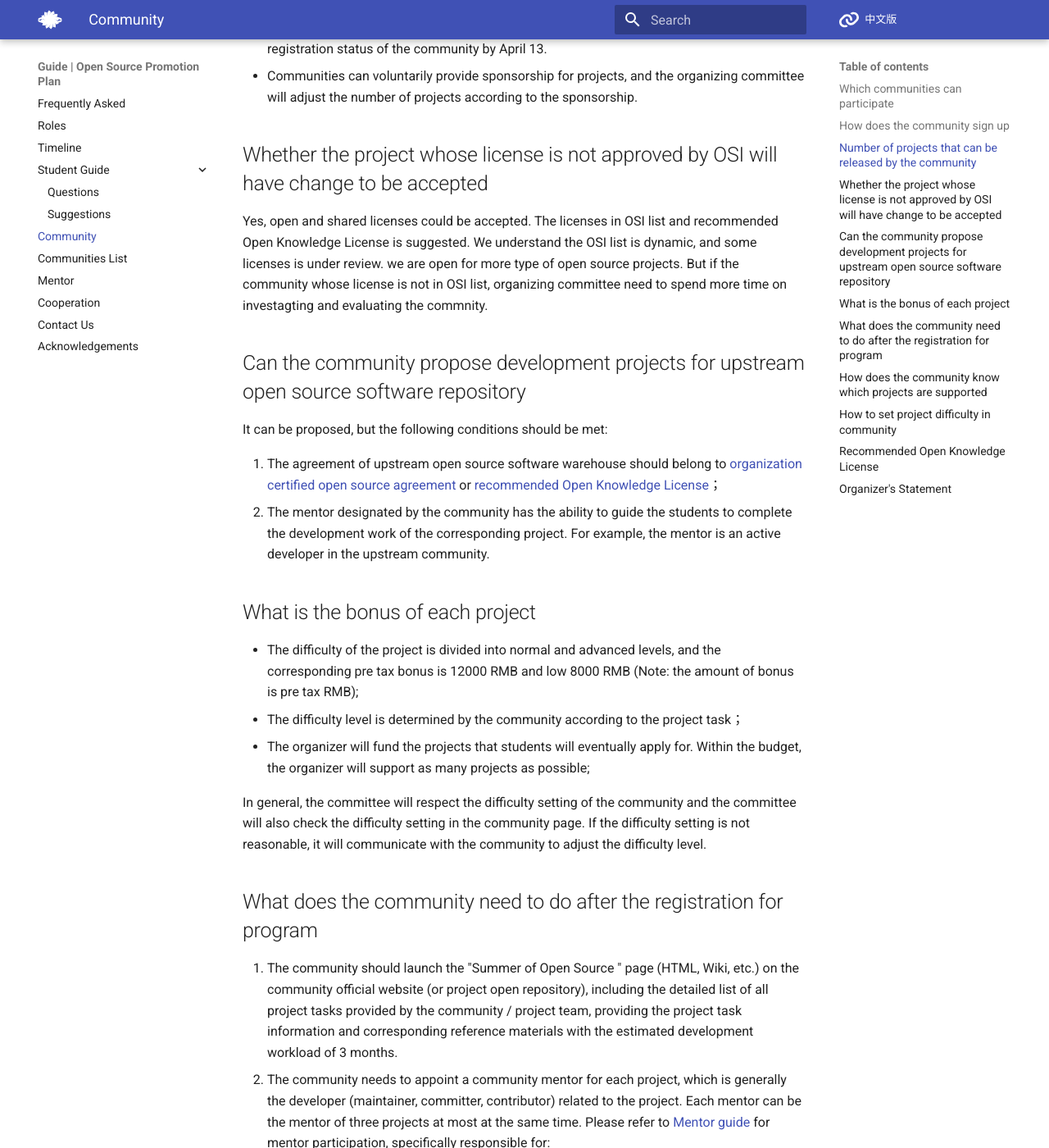
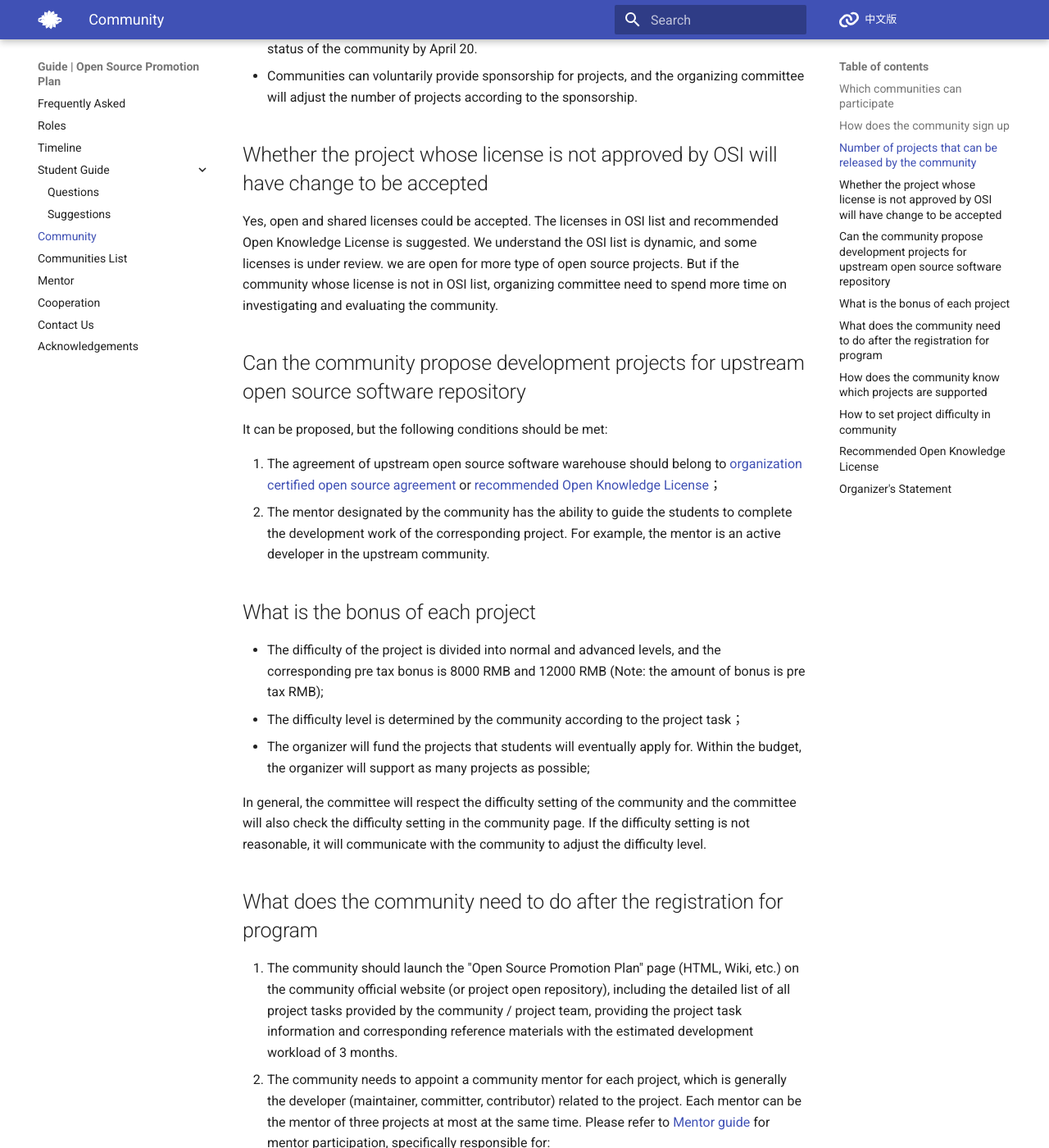
Before and after one commit to summer-ospp/help-en, an MkDocs documentation site: the page built from docs/community.md, in a window 1280 px wide and 1400 px high, scrolled down 873 px. Shown: the whole window at 82% size. Built offline with MkDocs 1.6.1 and Material for MkDocs 9.7.7, drawn with Linux system fonts in a browser that asks for light colours; comment, search, counter and statistics services are not loaded; some of the changed text lies outside the part shown.

Commit message:
Update community.md

```diff
--- a/docs/community.md
+++ b/docs/community.md
@@ -1,30 +1,36 @@
-# Community Guidelines
+# Community Guide
 
 ## Which communities can participate
 
 This program is open, as long as the repository in the open source community adopts [ OSI organization approved open source license](https://opensource.org/licenses) or [recommended Open Knowledge License](#_10) and other open and shared licenses are all supported by this program.
 
-For a list of recommended Open Knowledge License supported by this program, please refer to： [Recommended Open Knowledge License](#_10)。
+For a list of recommended Open Knowledge License supported by this program, please refer to： [Recommended Open Knowledge License](#_10).
 
 Regarding the open source community focusing on promoting open source, welcome to contact the organizing committee to negotiate how to promote this program and to conduct the subsequent cooperation.
 
 
+
 ## How does the community sign up
 
-- The [Open Source Promotion Plan Management System](https://portal.summer-ospp.ac.cn/summer/login) has been officially released. From now on, the community can apply for program and release projects in the system.
+- The [Open Source Promotion Plan Management System](https://portal.summer-ospp.ac.cn/) has been officially released. From now on, the community can apply for program and release projects in the system.
 
-- Official Contact E-mail: summer@iscas.ac.cn
+- Official Contact E-mail: org@summer-ospp.ac.cn.
 
   Tips: The communities who applied successfully via e-mail still need to register in the system and fill out the information. The following processes, including student project application, mentor selection of students, mid-term review as well as final review, will be operated in the system, which will be released in coming weeks.
 
+
+
 ## Number of projects that can be released by the community
 
-- Summer of Open Source Summer will limit the number of projects, and the organizing committee will allocate the number of projects released by the community according to the registration status of the community by April 13.
+- Open Source Promotion Plan will limit the number of projects, and the organizing committee will allocate the number of projects released by the community according to the registration status of the community by April 20.
 - Communities can voluntarily provide sponsorship for projects, and the organizing committee will adjust the number of projects according to the sponsorship.
+
+
 
 ## Whether the project whose license is not approved by OSI will have change to be accepted
 
-Yes, open and shared licenses could be accepted. The licenses in OSI list and recommended Open Knowledge License is suggested. We understand the OSI list is dynamic, and some licenses is under review. we are open for more type of open source projects. But if the community whose license is not in OSI list, organizing committee need to spend more time on investagting and evaluating the commnity.
+Yes, open and shared licenses could be accepted. The licenses in OSI list and recommended Open Knowledge License is suggested. We understand the OSI list is dynamic, and some licenses is under review. we are open for more type of open source projects. But if the community whose license is not in OSI list, organizing committee need to spend more time on investigating and evaluating the community.
+
 
 
 ## Can the community propose development projects for upstream open source software repository
@@ -34,35 +40,41 @@ It can be proposed, but the following conditions should be met:
 1. The agreement of upstream open source software warehouse should belong to [organization certified open source agreement](https://opensource.org/licenses) or [recommended Open Knowledge License](#_10)；
 2. The mentor designated by the community has the ability to guide the students to complete the development work of the corresponding project. For example, the mentor is an active developer in the upstream community.
 
+
+
 ## What is the bonus of each project
 
-- The difficulty of the project is divided into normal and advanced levels, and the corresponding pre tax bonus is 12000 RMB and low 8000 RMB (Note: the amount of bonus is pre tax RMB);
+- The difficulty of the project is divided into normal and advanced levels, and the corresponding pre tax bonus is 8000 RMB and 12000 RMB (Note: the amount of bonus is pre tax RMB);
 - The difficulty level is determined by the community according to the project task；
 - The organizer will fund the projects that students will eventually apply for. Within the budget, the organizer will support as many projects as possible;
 
 In general, the committee will respect the difficulty setting of the community and the committee will also check the difficulty setting in the community page. If the difficulty setting is not reasonable, it will communicate with the community to adjust the difficulty level.
 
 
+
 ## What does the community need to do after the registration for program
 
-1. The community should launch the "Summer of Open Source " page (HTML, Wiki, etc.) on the community official website (or project open repository), including the detailed list of all project tasks provided by the community / project team, providing the project task information and corresponding reference materials with the estimated development workload of 3 months.
-2. The community needs to appoint a community mentor for each project, which is generally the developer (maintainer, committer, contributor) related to the project. Each mentor can be the mentor of three projects at most at the same time. Please refer to [Mentor guide](https://github.com/summer-ospp/help/blob/main/docs/mentor.md) for mentor participation, specifically responsible for:
+1. The community should launch the "Open Source Promotion Plan" page (HTML, Wiki, etc.) on the community official website (or project open repository), including the detailed list of all project tasks provided by the community / project team, providing the project task information and corresponding reference materials with the estimated development workload of 3 months.
+2. The community needs to appoint a community mentor for each project, which is generally the developer (maintainer, committer, contributor) related to the project. Each mentor can be the mentor of three projects at most at the same time. Please refer to [Mentor guide](mentor.md) for mentor participation, specifically responsible for:
 
-- After being invited to register for the system, mentors can post their own mentoring projects in the system
-- Provide project task details by project template
-- Communicate with potential applicants for the project, review the application and confirm the chosen student
-- Provide support towards the students in the development process
-- Evaluate the development achievements of students
+- After being invited to register for the system, mentors can post their own mentoring projects in the system.
+- Provide project task details by project template.
+- Communicate with potential applicants for the project, review the application and confirm the chosen student.
+- Provide support towards the students in the development process.
+- Evaluate the development achievements of students.
+
+
 
 ## How does the community know which projects are supported
 
 General requirements for funded projects:
 
-1. The open source software corresponding to the development project adopts [OSI organization certified open source license](https://opensource.org/licenses)
-2. The repository corresponding to the open knowledge project adopts [recommended Open Knowledge License](#推荐的开放知识协议). For detailed list, please refer to：[ Recommended Open Knowledge License](#_10)
-3. It is suggested that the projects that have been open source and open for more than half a year will be supported
+1. The open source software corresponding to the development project adopts [OSI organization certified open source license](https://opensource.org/licenses).
+2. The repository corresponding to the open knowledge project adopts [recommended Open Knowledge License](#推荐的开放知识协议). For detailed list, please refer to：[ Recommended Open Knowledge License](#_10).
+3. It is suggested that the projects that have been open source and open for more than half a year will be supported.
 
 The organizing committee will announce the final list of supported projects and students on the official website.
+
 
 
 ## How to set project difficulty in community
@@ -73,13 +85,14 @@ The difficulty of the project is divided into normal and advanced levels, and th
 
   - The advanced level is to optimize the class work, improve the time, reduce the memory occupation, provide performance and so on.
 
-- Normal Level：Bonus RMB 8000
+- Normal Level： Bonus RMB 8000
 
   - Functional tasks, such as adding one or several important features to the community open source project, etc.
 
 - For example:
 
   - ***Pick 3 examples each for normal and advanced level（Links，src:优秀学生难度池子）***
+
 
 
 ## Recommended Open Knowledge License
@@ -91,9 +104,11 @@ The following open knowledge agreement projects are accepted in this program:
 - [Creative Commons Attribution Share-Alike 4.0 (CC-BY-SA-4.0)](https://creativecommons.org/licenses/by-sa/4.0/)
 - [Open Data Commons Public Domain Dedication and Licence (PDDL)](https://opendatacommons.org/licenses/pddl/)
 - [Open Data Commons Attribution License (ODC-BY)](https://opendatacommons.org/licenses/by/)
-- [Open Data Commons Open Database License (ODbL)]
+- [Open Data Commons Open Database License (ODbL)](https://opendatacommons.org/licenses/odbl/1-0/)
+
+
 
 ## Organizer's Statement
 
 1. The organizer has no intellectual property claim for the development achievements of the students in this program;
-2. Relevant intellectual property achievements are determined by the community and students according to the guidelines for participating in the community development (for instance, signing CLA with student developers);
+2. Relevant intellectual property achievements are determined by the community and students according to the guidelines for participating in the community development (for instance, signing CLA with student developers).
```
